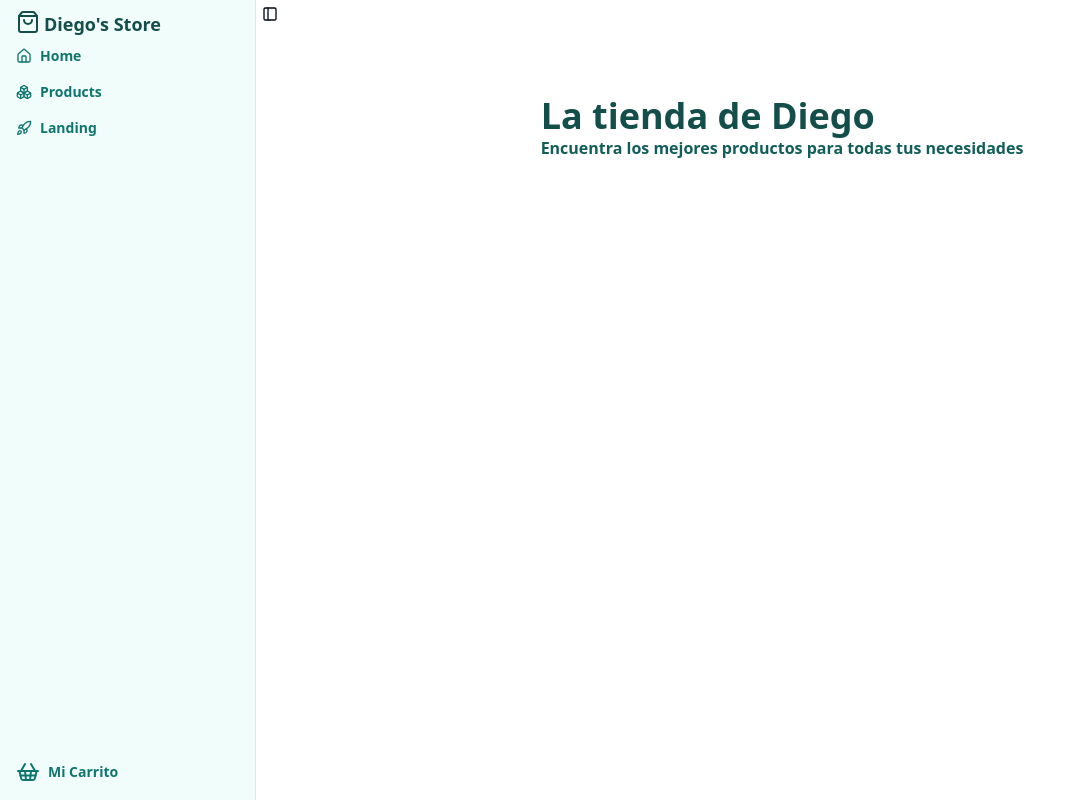
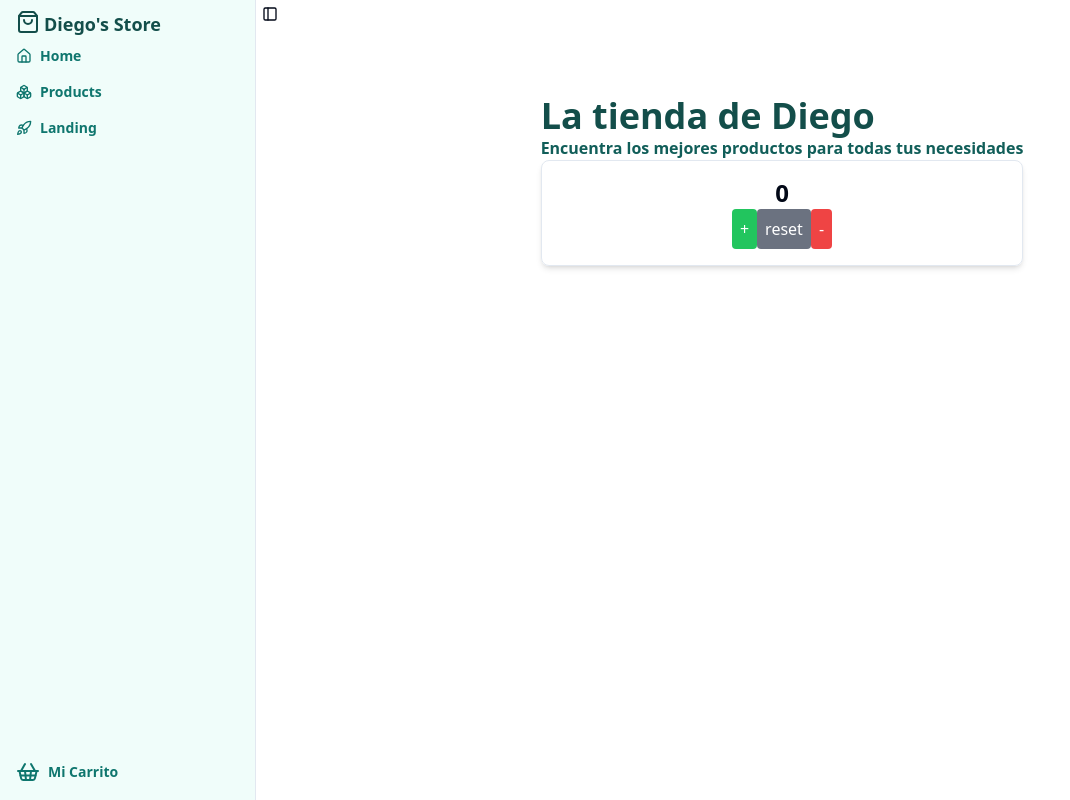
Before and after one commit to drbv27/mjfinalstore, a Next.js app: page /landing in a window 1280 px wide. Shown: the whole page, without its empty margins (0-1070 px from the left). Built offline with nearby package versions, Linux system fonts and the light colour scheme.

Commit message:
repaso de zustand con un contador

```diff
--- a/package.json
+++ b/package.json
@@ -21,7 +21,8 @@
     "react": "^18",
     "react-dom": "^18",
     "tailwind-merge": "^3.3.1",
-    "tailwindcss-animate": "^1.0.7"
+    "tailwindcss-animate": "^1.0.7",
+    "zustand": "^5.0.8"
   },
   "devDependencies": {
     "eslint": "^8",
--- a/src/app/landing/page.jsx
+++ b/src/app/landing/page.jsx
@@ -1,4 +1,6 @@
 "use client";
+
+import Counter from "@/components/Counter";
 
 const LandingPage = () => {
   return (
@@ -7,6 +9,7 @@ const LandingPage = () => {
       <p className="font-semibold text-teal-800">
         Encuentra los mejores productos para todas tus necesidades
       </p>
+      <Counter />
     </div>
   );
 };
--- a/src/app/page copy.jsx
+++ /dev/null
@@ -1,9 +0,0 @@
-export default function Home() {
-  return (
-    <div>
-      <main>
-        <h1>Hola soy page</h1>
-      </main>
-    </div>
-  );
-}
--- /dev/null
+++ b/src/components/Counter.jsx
@@ -0,0 +1,35 @@
+"use client";
+
+import { useCounterStore } from "@/store/counter-store";
+
+const Counter = () => {
+  const { count, increment, decrement, reset } = useCounterStore();
+
+  return (
+    <div className="border p-4 rounded-lg text-center shadow-md">
+      <h3 className="text-2xl font-bold">{count}</h3>
+      <div>
+        <button
+          onClick={increment}
+          className="bg-green-500 text-white p-2 rounded-sm hover:bg-green-300"
+        >
+          +
+        </button>
+        <button
+          onClick={reset}
+          className="bg-gray-500 text-white p-2 rounded-sm hover:bg-gray-300"
+        >
+          reset
+        </button>
+        <button
+          onClick={decrement}
+          className="bg-red-500 text-white p-2 rounded-sm hover:bg-red-300"
+        >
+          -
+        </button>
+      </div>
+    </div>
+  );
+};
+
+export default Counter;
--- /dev/null
+++ b/src/store/counter-store.js
@@ -0,0 +1,20 @@
+import { create } from "zustand";
+
+export const useCounterStore = create((set) => ({
+  //Crear el estado e inicializarlo
+  count: 0,
+  //crear la acciones o funciones para modificar el estado
+  increment: () => set((state) => ({ count: state.count + 1 })), //accion : set((state)=>({miestado:lo que deba hacer}))
+  decrement: () => set((state) => ({ count: state.count - 1 })),
+  reset: () => set(() => ({ count: 0 })),
+}));
+
+/*
+
+const [count,setCount] = useState(0)
+
+function incrementar = {
+    setCount(count+1)
+}
+
+*/
```
Also changed, not shown: 1 other file (tests, documents, lock files or other folders).
